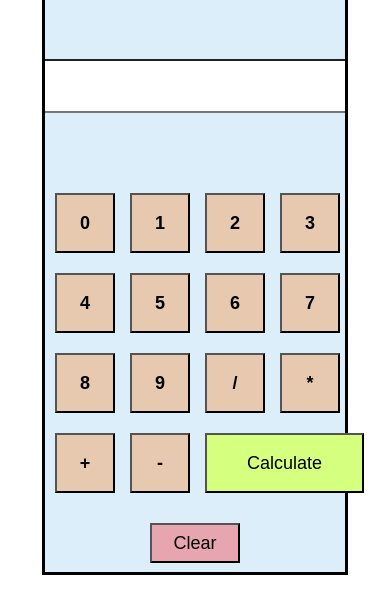
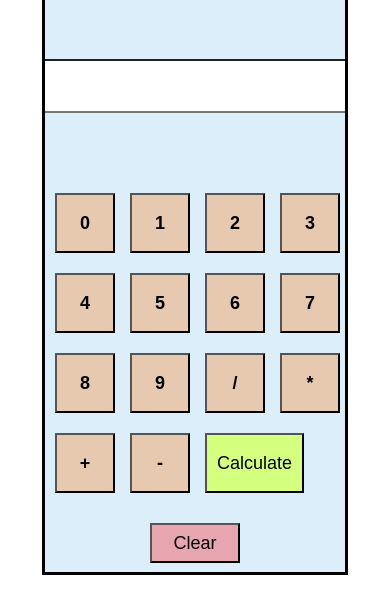
Before and after one commit to bibhasingh/calculator, a plain HTML site: page index.html in a window 390 px wide. Shown: the part 141-754 px from the top of the page. Drawn offline with Linux system fonts and the light colour scheme.

Commit message:
calculator

```diff
--- a/style.css
+++ b/style.css
@@ -61,4 +61,7 @@
   .clear {
     margin-left: 105px;
   }
+  .boxCalc {
+    padding: 0 10px;
+  }
 }
```
